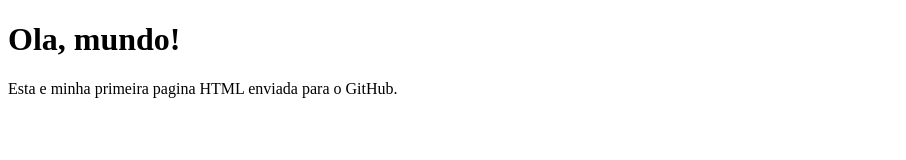
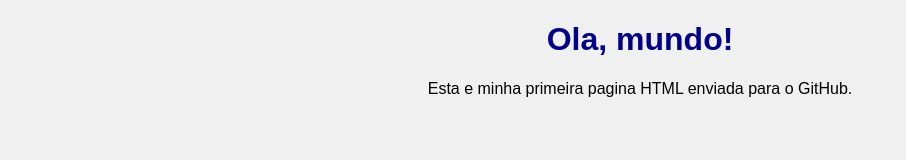
Before and after one commit to Kevin-Stdnk/atividade-html-css, a plain HTML site: page index.html in a window 1280 px wide. Shown: the whole page, without its empty margins (0-906 px from the left). Drawn offline with Linux system fonts and the light colour scheme.

Commit message:
Adiciona estilo CSS a pagina

```diff
--- a/index.html
+++ b/index.html
@@ -1,6 +1,7 @@
 <!DOCTYPE html>
 <html lang="pt-BR">
 <head>
+    <link rel="stylesheet" href="style.css">
  <meta charset="UTF-8">
  <title>Minha Primeira Pagina</title>
 </head>
--- /dev/null
+++ b/style.css
@@ -0,0 +1,8 @@
+body {
+ background-color: #f0f0f0;
+ font-family: Arial, sans-serif;
+ text-align: center;
+}
+h1 {
+ color: darkblue;
+}
```
